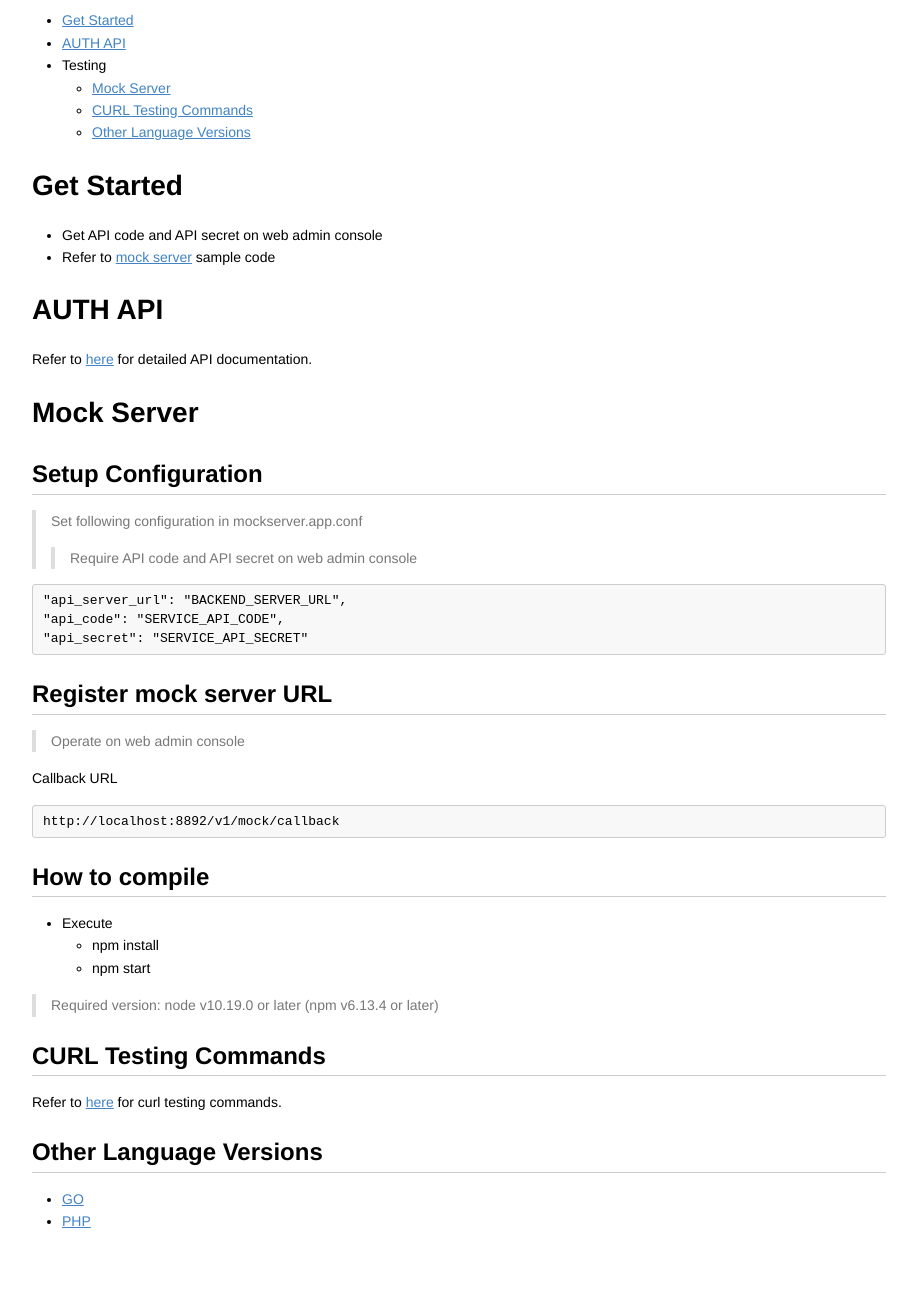
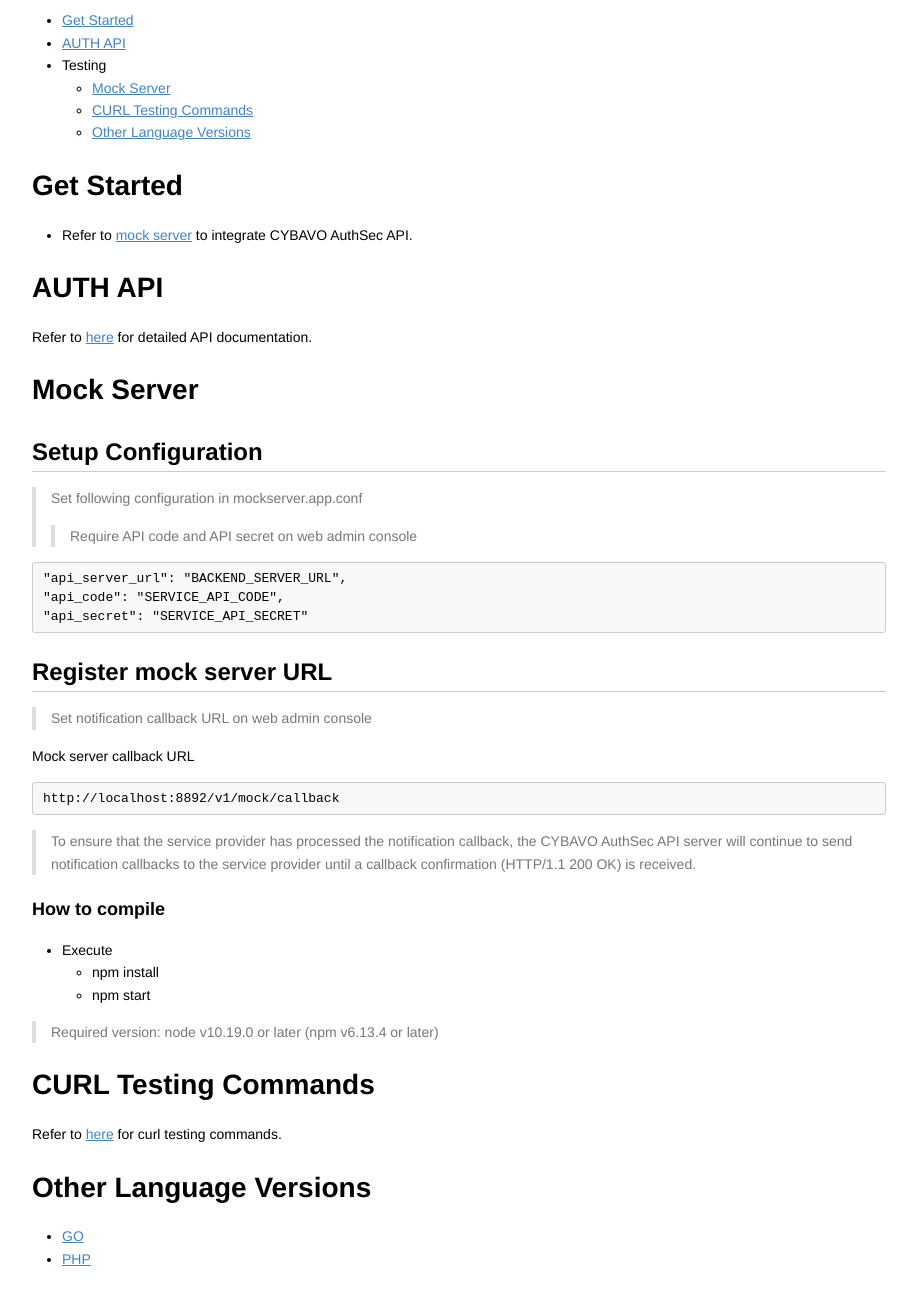
Before and after one commit to circle-ops-ci/AUTH_MOCK_SERVER_JAVASCRIPT, a website: page README.html in a window 1280 px wide. Shown: the part 95-1395 px from the top of the page, without its empty margins (181-1098 px from the left). Before the commit the page ends 1358 px from the top, so only its background shows below. Drawn offline with Linux system fonts and the light colour scheme.

Commit message:
Update documentation

```diff
--- a/README.html
+++ b/README.html
@@ -349,8 +349,7 @@
 <h1 id="toc_1">Get Started</h1>
 
 <ul>
-<li>Get API code and API secret on web admin console</li>
-<li>Refer to <a href="#mock-server">mock server</a> sample code </li>
+<li>Refer to <a href="#mock-server">mock server</a> to integrate CYBAVO AuthSec API.</li>
 </ul>
 
 <p><a name="auth-api"></a></p>
@@ -380,14 +379,18 @@
 <h2 id="toc_5">Register mock server URL</h2>
 
 <blockquote>
-<p>Operate on web admin console</p>
+<p>Set notification callback URL on web admin console</p>
 </blockquote>
 
-<p>Callback URL</p>
+<p>Mock server callback URL</p>
 
 <div><pre><code class="language-none">http://localhost:8892/v1/mock/callback</code></pre></div>
 
-<h2 id="toc_6">How to compile</h2>
+<blockquote>
+<p>To ensure that the service provider has processed the notification callback, the CYBAVO AuthSec API server will continue to send notification callbacks to the service provider until a callback confirmation (HTTP/1.1 200 OK) is received.</p>
+</blockquote>
+
+<h3 id="toc_6">How to compile</h3>
 
 <ul>
 <li>Execute
@@ -404,13 +407,13 @@
 
 <p><a name="curl-testing-commands"></a></p>
 
-<h2 id="toc_7">CURL Testing Commands</h2>
+<h1 id="toc_7">CURL Testing Commands</h1>
 
 <p>Refer to <a href="https://github.com/CYBAVO/AUTH_MOCK_SERVER#curl-testing-commands">here</a> for curl testing commands.</p>
 
 <p><a name="other-language-versions"></a></p>
 
-<h2 id="toc_8">Other Language Versions</h2>
+<h1 id="toc_8">Other Language Versions</h1>
 
 <ul>
 <li><a href="https://github.com/CYBAVO/AUTH_MOCK_SERVER">GO</a></li>
```
Also changed, not shown: README.md.
